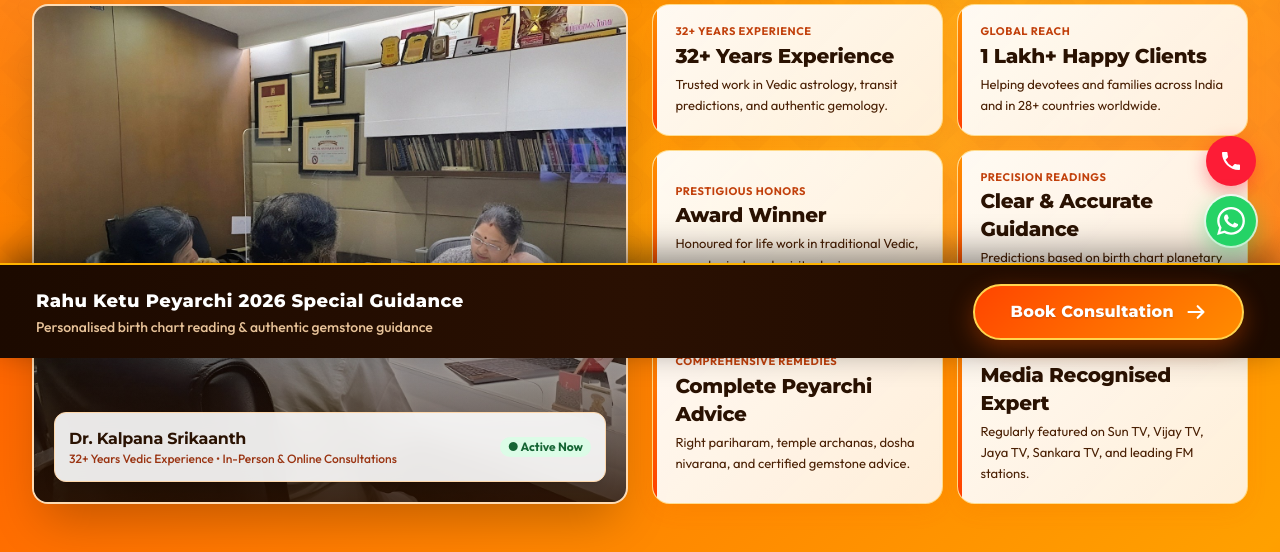
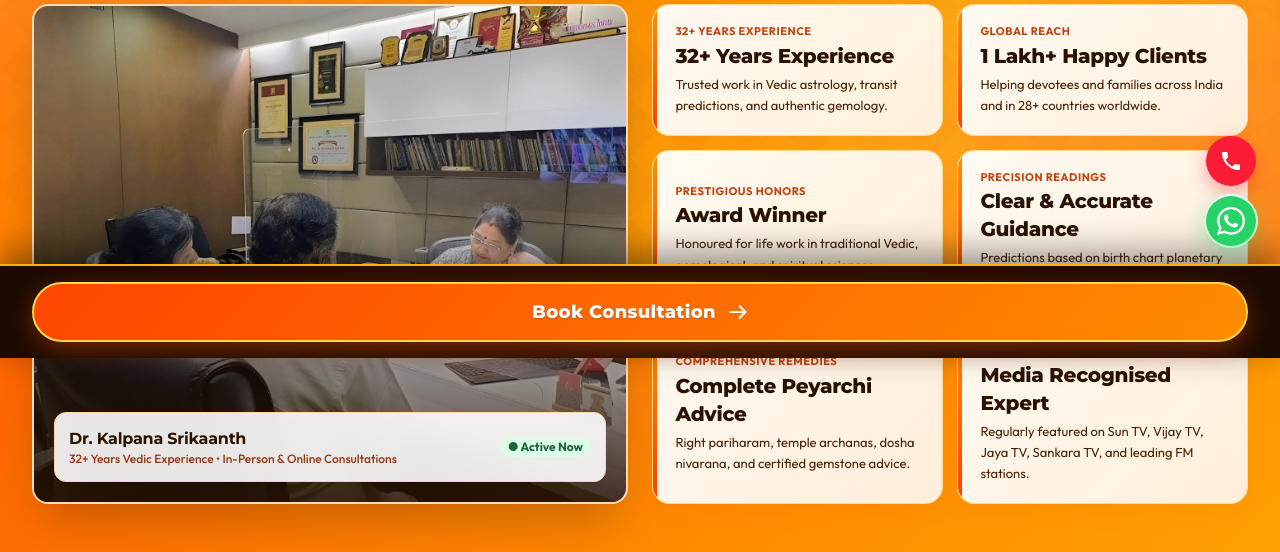
Before and after one commit to codebyrith/Dfren-Raghu-Kethu-landing-page-, a PHP site: page / in a window 1280 px wide. Shown: the part 442-994 px from the top of the page. Run offline with PHP 8.4, Linux system fonts and the light colour scheme; some libraries are stand-ins or nearby versions; some web fonts are replaced.

Commit message:
Make footer Book Consultation button full width and remove footer text

```diff
--- a/index.html
+++ b/index.html
@@ -568,40 +568,17 @@
 
 
     <!-- ========================================================
-         9. NEAT STICKY FOOTER & RAZORPAY GATEWAY REDIRECT
-         - Enhanced, Taller, Big & Clearly Visible (Matching User Request Image 2)
-         - Direct Razorpay Gateway Redirect
+         9. NEAT STICKY FOOTER - FULL-WIDTH BOOK CONSULTATION BUTTON
          ======================================================== -->
-    <div class="sticky-bottom-bar flex items-center justify-between gap-3 sm:gap-6">
-
-      <!-- Left Info: Desktop / Tablet -->
-      <div class="hidden sm:block">
-        <h4 class="text-base sm:text-lg font-extrabold text-white leading-tight tracking-wide font-heading">
-          Rahu Ketu Peyarchi 2026 Special Guidance
-        </h4>
-        <p class="text-xs sm:text-sm text-orange-200/90 font-medium mt-0.5">
-          Personalised birth chart reading & authentic gemstone guidance
-        </p>
-      </div>
-
-      <!-- Left Info: Mobile -->
-      <div class="block sm:hidden flex-grow pr-1.5 min-w-0">
-        <h4 class="text-xs font-extrabold text-white leading-tight font-heading">
-          Rahu Ketu Peyarchi
-        </h4>
-        <p class="text-[10px] text-orange-200/90 font-medium leading-tight mt-0.5">
-          Personalised Consultation
-        </p>
-      </div>
-
-      <!-- Highlighted CTA Button triggering Consultation Booking Modal -->
+    <div class="sticky-bottom-bar flex items-center justify-center">
+      <!-- Full-Width Highlighted CTA Button triggering Consultation Booking Modal -->
       <button
         type="button"
         onclick="openBookingModal('Sticky Bottom Bar')"
-        class="btn-highlighted-cta text-xs sm:text-base px-4 sm:px-9 py-2.5 sm:py-3.5 whitespace-nowrap shadow-2xl flex-shrink-0"
+        class="btn-highlighted-cta w-full text-sm sm:text-base lg:text-lg py-3 sm:py-3.5 shadow-2xl flex items-center justify-center gap-2"
         id="sticky-book-btn">
         <span>Book Consultation</span>
-        <svg class="w-3.5 h-3.5 sm:w-5 sm:h-5 ml-1 inline" fill="none" stroke="currentColor" viewBox="0 0 24 24">
+        <svg class="w-4 h-4 sm:w-5 sm:h-5 ml-1 inline" fill="none" stroke="currentColor" viewBox="0 0 24 24">
           <path stroke-linecap="round" stroke-linejoin="round" stroke-width="2.5" d="M14 5l7 7m0 0l-7 7m7-7H3"/>
         </svg>
       </button>
--- a/style.css
+++ b/style.css
@@ -324,7 +324,7 @@ h1, h2, h3, h4, .font-heading {
   object-fit: contain;
 }
 
-/* Sticky Bottom Bar (Enhanced, Taller, Prominent & Clearly Visible matching user request Image 2) */
+/* Sticky Bottom Bar (Full-Width Button) */
 .sticky-bottom-bar {
   position: fixed;
   bottom: 0;
@@ -336,19 +336,21 @@ h1, h2, h3, h4, .font-heading {
   -webkit-backdrop-filter: blur(16px);
   border-top: 2px solid #FFB300;
   box-shadow: 0 -10px 35px rgba(0, 0, 0, 0.45);
-  padding: 0.85rem 1rem;
-  min-height: 72px;
+  padding: 0.75rem 1rem;
   display: flex;
   align-items: center;
-  justify-content: space-between;
+  justify-content: center;
   transition: all 0.3s cubic-bezier(0.16, 1, 0.3, 1);
 }
 
 @media (min-width: 640px) {
   .sticky-bottom-bar {
-    padding: 1.15rem 2.25rem;
-    min-height: 84px;
+    padding: 1rem 2rem;
   }
+}
+
+#sticky-book-btn {
+  width: 100%;
 }
 
 /* Floating WhatsApp Button (Matching reference site) */
```
